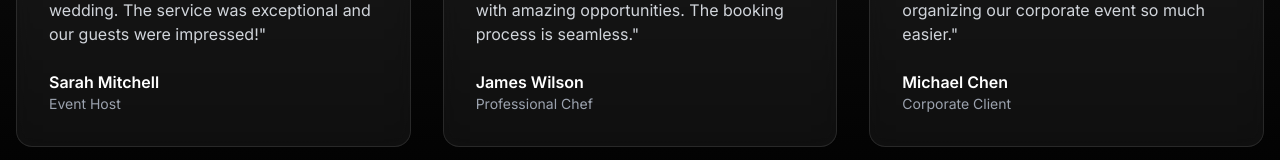
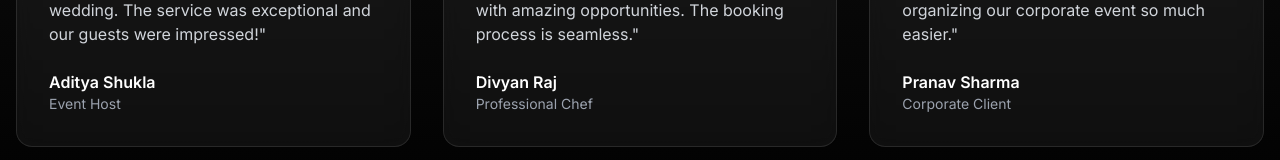
Before and after one commit to sushilsharma8/servicenova, a React (Vite) app: page / in a window 1280 px wide. Shown: the part 1463-1623 px from the top of the page. Built offline with nearby package versions, Linux system fonts and the light colour scheme.

Commit message:
Testimonial name changes

```diff
--- a/src/data/testimonials.ts
+++ b/src/data/testimonials.ts
@@ -1,17 +1,17 @@
 export const testimonials = [
   {
     quote: "Found the perfect bartender for my wedding. The service was exceptional and our guests were impressed!",
-    author: "Sarah Mitchell",
+    author: "Aditya Shukla",
     role: "Event Host"
   },
   {
     quote: "As a chef, this platform has connected me with amazing opportunities. The booking process is seamless.",
-    author: "James Wilson",
+    author: "Divyan Raj",
     role: "Professional Chef"
   },
   {
     quote: "Quick, professional, and reliable. Made organizing our corporate event so much easier.",
-    author: "Michael Chen",
+    author: "Pranav Sharma",
     role: "Corporate Client"
   }
 ];
```
